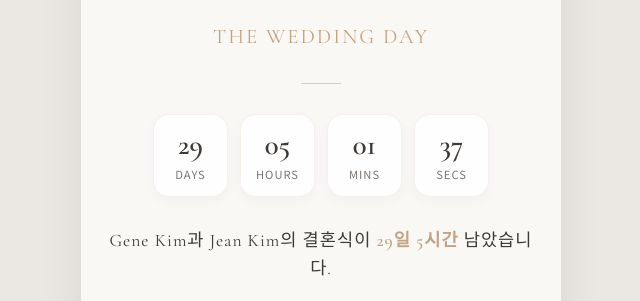
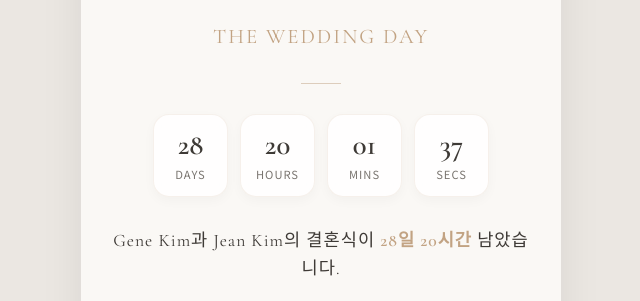
Before and after one commit to kimhwanjin/invitation, a plain HTML site: page index.html in a window 1280 px wide. Shown: the part 860-1161 px from the top of the page, 319-959 px from the left. Drawn offline with nearby package versions, Linux system fonts and the light colour scheme.

Commit message:
청첩장 남은 날짜수정완료 및 배포

```diff
--- a/index.html
+++ b/index.html
@@ -248,6 +248,6 @@
   <div class="toast" id="toast">계좌번호가 복사되었습니다.</div>
 
   <!-- 스크립트 연결 -->
-  <script src="script.js"></script>
+  <script src="script.js?v=1.0.1"></script>
 </body>
 </html>
--- a/script.js
+++ b/script.js
@@ -1,7 +1,7 @@
 // ==========================================
 // 1. D-DAY COUNTDOWN TIMER
 // ==========================================
-const targetDate = new Date("2026-07-04T12:00:00").getTime();
+const targetDate = new Date("2026-07-04T12:00:00+09:00").getTime();
 
 function updateCountdown() {
   const now = new Date().getTime();
```
